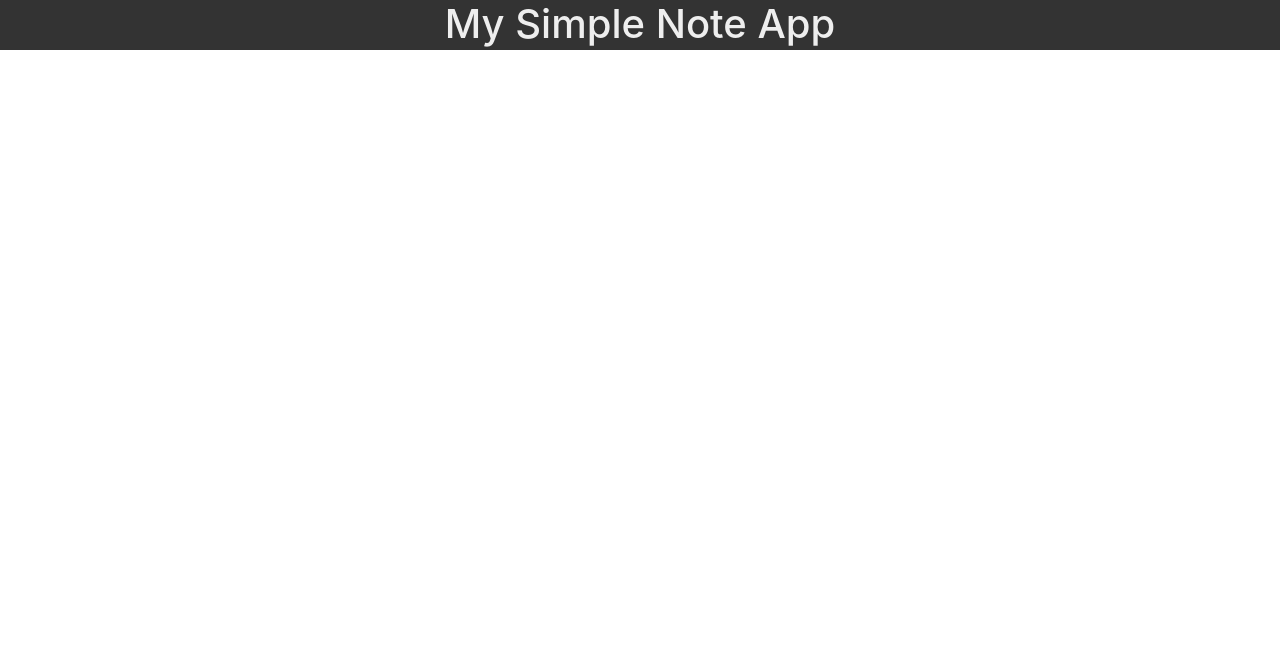
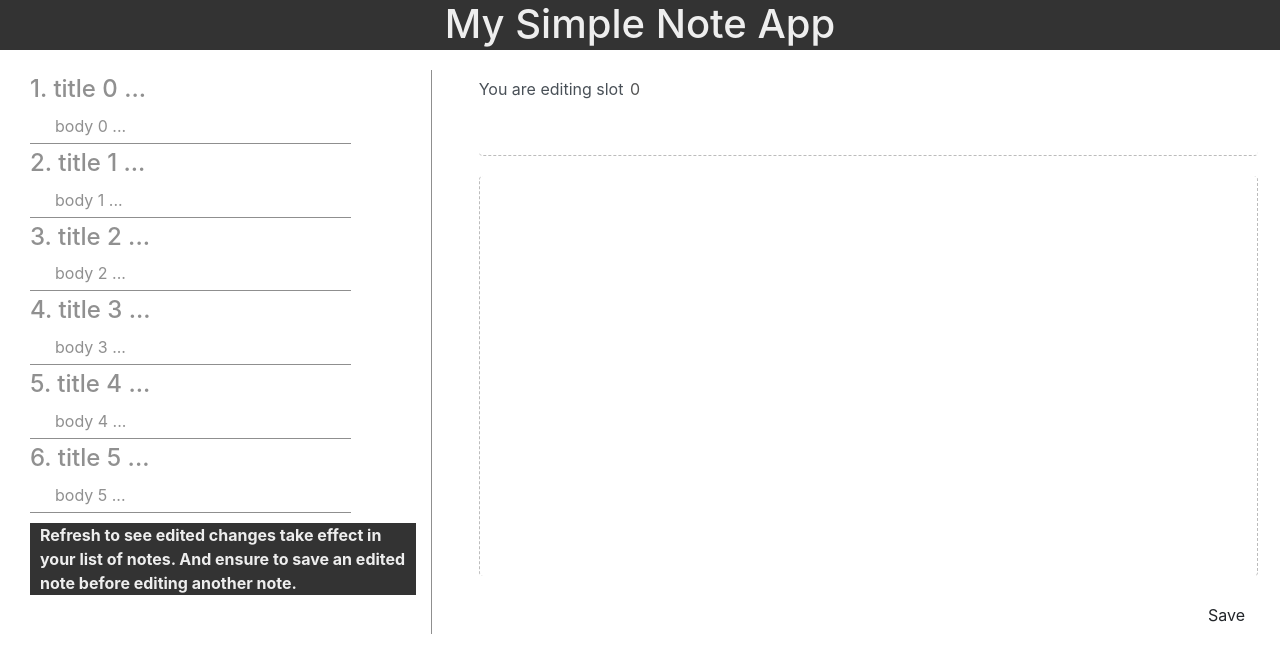
Before and after one commit to toritsejuFO/simple-note-app, a React (Create React App) app: page / in a window 1280 px wide. Shown: the top 660 px of the page. Built offline with nearby package versions, Linux system fonts and the light colour scheme.

Commit message:
Re-implement App UI

```diff
--- a/src/App.css
+++ /dev/null
@@ -1,4 +0,0 @@
-.App {
-  overflow: hidden;
-  margin-bottom: 20px;
-}
--- a/src/App.js
+++ b/src/App.js
@@ -1,14 +1,62 @@
 import React, { Component } from 'react';
-import styles from './App.css';
-
+import styles from './App.module.css';
 import Header from './components/Header/Header';
+import Note from './components/Note/Note';
+import EditNote from './components/EditNote/EditNote';
 
 class App extends Component {
+  constructor() {
+    super()
+    const lastSavedID = localStorage.getItem('lastSavedID');
+    const lastClickedID = localStorage.getItem('lastClickedID');
+    console.log(lastSavedID)
+    console.log(lastClickedID)
+
+    this.state = {
+      // id: localStorage.getItem("id" + lastSavedID),
+      id: 0,
+    };
+  }
+
+  // Chnage the state of form input values to currently clicked note
+  editClickedNote = (id) => {
+    console.log('ok', id);
+    this.setState({ id });
+  }
+
   render() {
+    const notes = [];
+
+    [0, 1, 2, 3, 4, 5,].map((elm, i) =>
+      notes[i] =
+      <Note key={i + 1}
+        id={(i + 1).toString()}
+        title={'title ' + i}
+        body={'body ' + i}
+        clicked={this.editClickedNote}
+      />
+    )
+
     return (
       <div className={styles.App + ' container-fluid'}>
         <div className="row">
-          <Header text="My Simple Note App"/>
+          <Header text="My Simple Note App" />
+        </div>
+
+        <div className={styles.Main + ' row'}>
+          <div className={styles.List + ' col-md-4 col-sm-5 col-12'}>
+            {notes}
+            <p className={styles.Notice}>
+              Refresh to see edited changes take effect in your list of notes.
+              And ensure to save an edited note before editing another note.
+            </p>
+          </div>
+
+          <div className="col-md-8 col-sm-7 col-12">
+            <EditNote
+              idOfNoteToEdit={this.state.id}
+            />
+          </div>
         </div>
       </div>
     );
--- /dev/null
+++ b/src/App.module.css
@@ -0,0 +1,21 @@
+.App {
+  overflow: hidden;
+  margin-bottom: 20px;
+}
+
+.Main {
+  margin: auto;
+}
+
+.List {
+  border-right: 1px solid rgba(33, 33, 33, .5);
+  margin-top: 20px;
+}
+
+.Notice {
+  background-color: #333;;
+  color: #eee;
+  margin-top: 10px;
+  font-weight: bold;
+  padding-left: 10px;
+}
--- a/src/components/EditNote/EditNote.js
+++ b/src/components/EditNote/EditNote.js
@@ -1,4 +1,5 @@
 import React, { Component } from 'react'
+import styles from './EditNote.module.css';
 
 class EditNote extends Component {
   constructor(props) {
@@ -21,22 +22,22 @@ class EditNote extends Component {
 
   handleTitleChange(e) {
     this.setState(
-      {title: e.target.value}
+      { title: e.target.value }
     );
   }
 
   handleBodyChange(e) {
     this.setState(
-      {body: e.target.value}
+      { body: e.target.value }
     );
   }
 
   // Update saved note
   handleSubmit(e) {
-    if(this.state.body == "" || this.state.title == ""){
+    if (this.state.body === "" || this.state.title === "") {
       alert("Cannot save note with empty title or body");
     }
-    else{
+    else {
       var title = "title" + this.state.lastClickedID;
       var body = "body" + this.state.lastClickedID;
       localStorage.setItem(title, this.state.title);
@@ -59,29 +60,40 @@ class EditNote extends Component {
   }
 
   render() {
-    if(this.state.lastClickedID != this.props.idOfNoteToEdit) {
-      this.changeStateBasedOnClickedId(this.props.idOfNoteToEdit);
-    }
-    return(
+    // if (this.state.lastClickedID !== this.props.idOfNoteToEdit) {
+    //   this.changeStateBasedOnClickedId(this.props.idOfNoteToEdit);
+    // }
+    return (
       // {/* Form to edit and update existing notes*/}
-      <form className="EditNote form form-control" onSubmit={this.handleSubmit}>
+      <form className={styles.Form + ' form-control'} onSubmit={this.handleSubmit}>
         <div>
-          <p>You are editing slot <input className="UneditableID" type="number" value={this.state.lastClickedID} disabled/></p>
+          <p>You are editing slot
+            <input
+              className={styles.UneditableID}
+              // type="number"
+              value={' ' + this.props.idOfNoteToEdit}
+              disabled />
+          </p>
         </div>
         <div>
-          <input className="Title form-control"
+          <input className={styles.Title + ' form-control'}
             value={this.state.title}
             onChange={this.handleTitleChange}
           />
         </div>
         <div>
-          <textarea className="Body form-control"
+          <textarea
+            className={'form-control ' + styles.Body}
+            style={{ height: '400px' }}
             onChange={this.handleBodyChange}
             value={this.state.body}
           />
         </div>
         <div>
-          <input type="submit" value="Save" className="SaveButton btn btn-gray float-right" />
+          <input
+            type="submit"
+            value="Save"
+            className={styles.SaveButton + ' btn btn-gray float-right'} />
         </div>
       </form>
     );
--- a/src/components/EditNote/EditNote.module.css
+++ b/src/components/EditNote/EditNote.module.css
@@ -0,0 +1,42 @@
+.UneditableID {
+  background-color: #fff;
+  border: none;
+  width: 10%;
+}
+
+.Form {
+  margin-top: 20px;
+  margin-left: 20px;
+  border: none;
+}
+
+.Title, .Body {
+  padding: 10px;
+  margin-bottom: 20px;
+  border: none;
+}
+
+.Title {
+  border-bottom: 1px dashed rgba(33, 33, 33, .3);
+}
+
+.Body {
+  border-left: 1px dashed rgba(33, 33, 33, .3);
+  border-right: 1px dashed rgba(33, 33, 33, .3);
+  resize: none;
+}
+
+.Title:focus, .Body:focus {
+  box-shadow: none;
+  border-color: rgba(33, 33, 33, 1);
+  background-color: rgba(33, 33, 33, .1)
+}
+
+.SaveButton:hover {
+  background-color: #333;
+  color: #ddd;
+}
+
+.SaveButton:focus, .UneditableID:focus {
+  box-shadow: none;
+}
--- a/src/components/Note/Note.js
+++ b/src/components/Note/Note.js
@@ -1,18 +1,16 @@
-import React, { Component } from 'react'
+import React from 'react'
+import styles from './Note.module.css';
 
-class Note extends React.Component {
-  constructor(props) {
-    super(props);
-  }
-
-  render() {
-    return (
-      <div className="Note col-md-10  col-sm-10 col-8">
-        <h4 className="MiniTitle">{this.props.id}. {this.props.title.substr(0, 10)} ...</h4>
-        <p className="MiniBody">{this.props.body.substr(0, 18)} ...</p>
-      </div>
-    );
-  }
+function Note(props) {
+  return (
+    <div
+      className={styles.Note + ' col-md-10  col-sm-10 col-8'}
+      onClick={props.clicked.bind(this, props.id)}
+    >
+      <h4 className={styles.MiniTitle}>{props.id}. {props.title.substr(0, 10)} ...</h4>
+      <p className={styles.MiniBody}>{props.body.substr(0, 18)} ...</p>
+    </div>
+  );
 }
 
 export default Note
--- a/src/components/Note/Note.module.css
+++ b/src/components/Note/Note.module.css
@@ -0,0 +1,21 @@
+.Note {
+  margin: 0px;
+  padding: 0px;
+  color: rgba(33, 33, 33, .5);
+  border-bottom: 1px solid rgba(33, 33, 33, .5);
+}
+
+.MiniTitle, .MiniBody {
+  margin: 0px;
+  padding: 5px 0px;
+}
+
+.MiniBody {
+  margin-left: 25px;
+}
+
+.Note:hover {
+  color: rgba(33, 33, 33, .8);
+  border-color: rgba(33, 33, 33, 1);
+  background-color: rgba(33, 33, 33, .1)
+}
```
